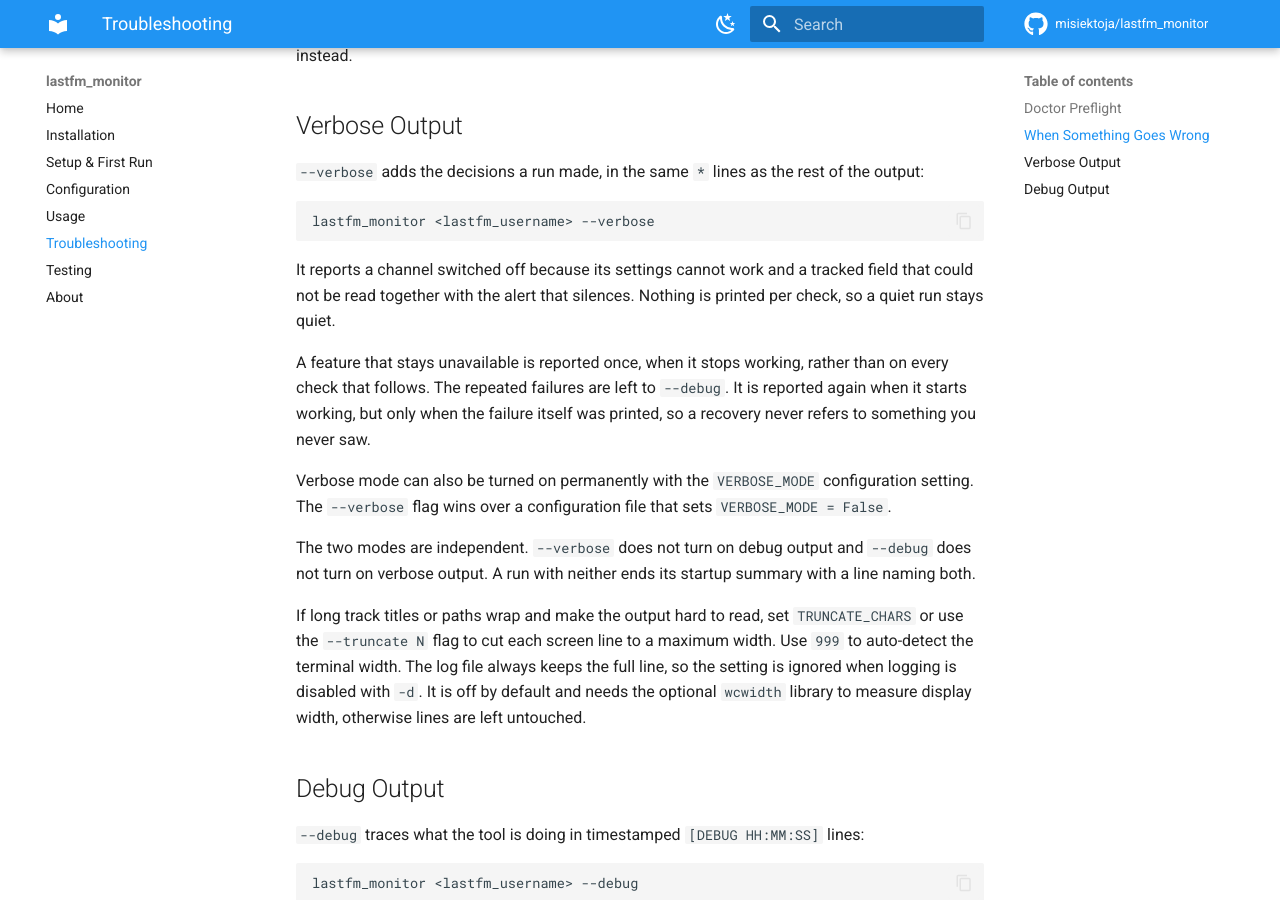
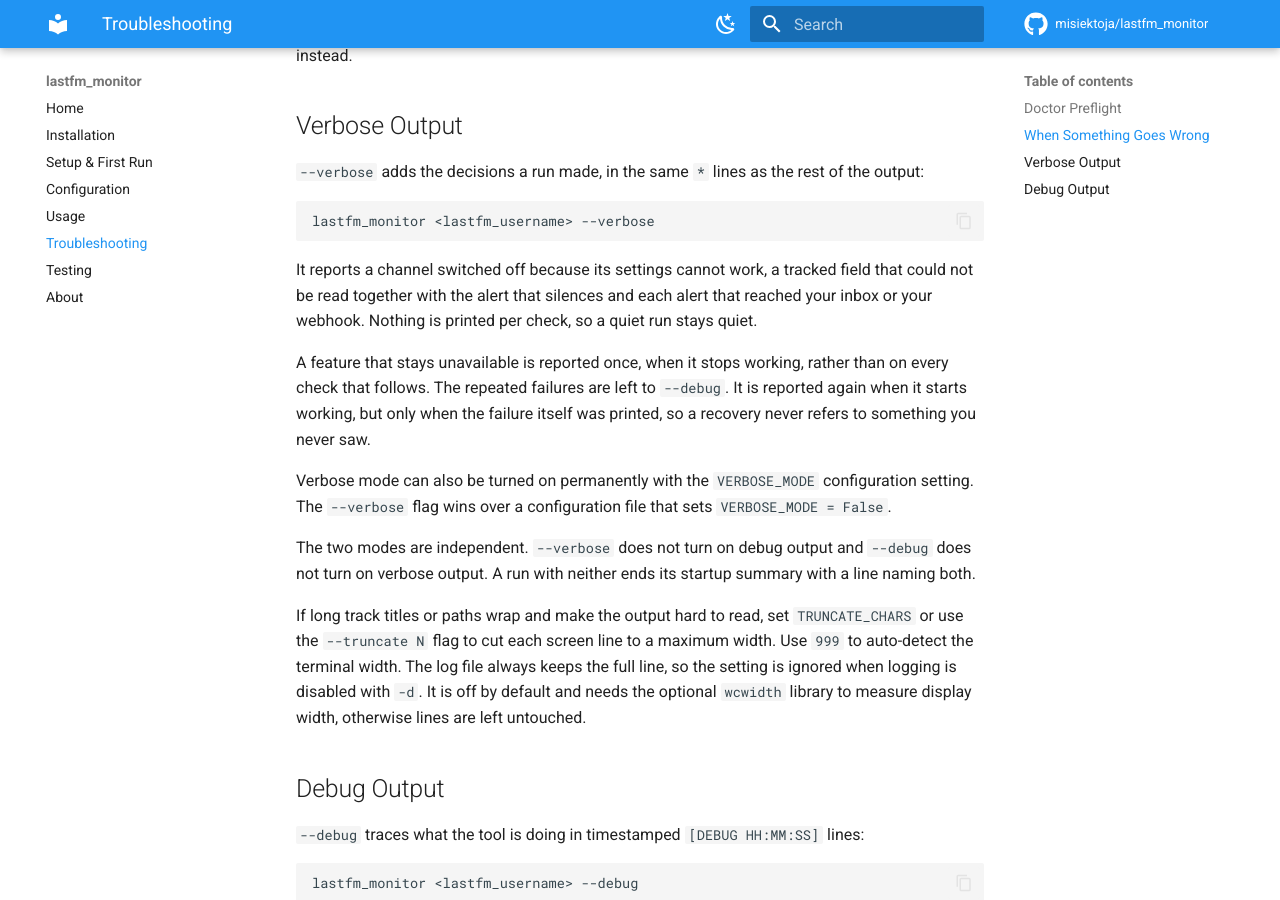
Before and after one commit to misiektoja/lastfm_monitor, an MkDocs documentation site: the page built from docs/troubleshooting.md, in a window 1280 px wide and 900 px high, scrolled down 2330 px. Built offline with MkDocs 1.6.1 and Material for MkDocs 9.7.7, drawn with Linux system fonts in a browser that asks for light colours; comment, search, counter and statistics services are not loaded.

Commit message:
docs(troubleshooting): say verbose names where each delivered alert went

````diff
--- a/docs/troubleshooting.md
+++ b/docs/troubleshooting.md
@@ -92,7 +92,7 @@ A different kind of failure is reported in full again, so a rate limit that foll
 lastfm_monitor <lastfm_username> --verbose
 ```
 
-It reports a channel switched off because its settings cannot work and a tracked field that could not be read together with the alert that silences. Nothing is printed per check, so a quiet run stays quiet.
+It reports a channel switched off because its settings cannot work, a tracked field that could not be read together with the alert that silences and each alert that reached your inbox or your webhook. Nothing is printed per check, so a quiet run stays quiet.
 
 A feature that stays unavailable is reported once, when it stops working, rather than on every check that follows. The repeated failures are left to `--debug`. It is reported again when it starts working, but only when the failure itself was printed, so a recovery never refers to something you never saw.
 
````
